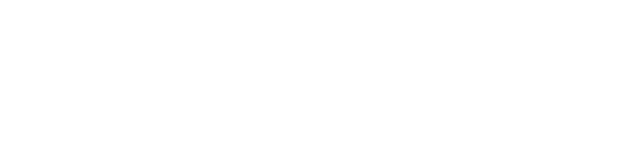
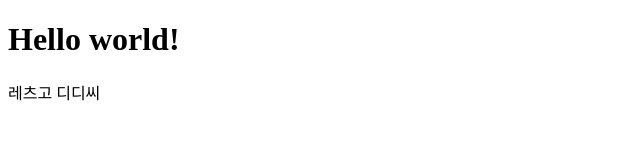
Before and after one commit to takjinwu/test, a plain HTML site: page index.html in a window 1280 px wide. Shown: the whole page, without its empty margins (0-640 px from the left). Drawn offline with Linux system fonts and the light colour scheme.

Commit message:
add p tag

```diff
--- a/index.html
+++ b/index.html
@@ -7,6 +7,7 @@
     <title>Document</title>
 </head>
 <body>
-
+    <h1>Hello world!</h1>
+    <p>레츠고 디디씨</p>
 </body>
 </html>
```
